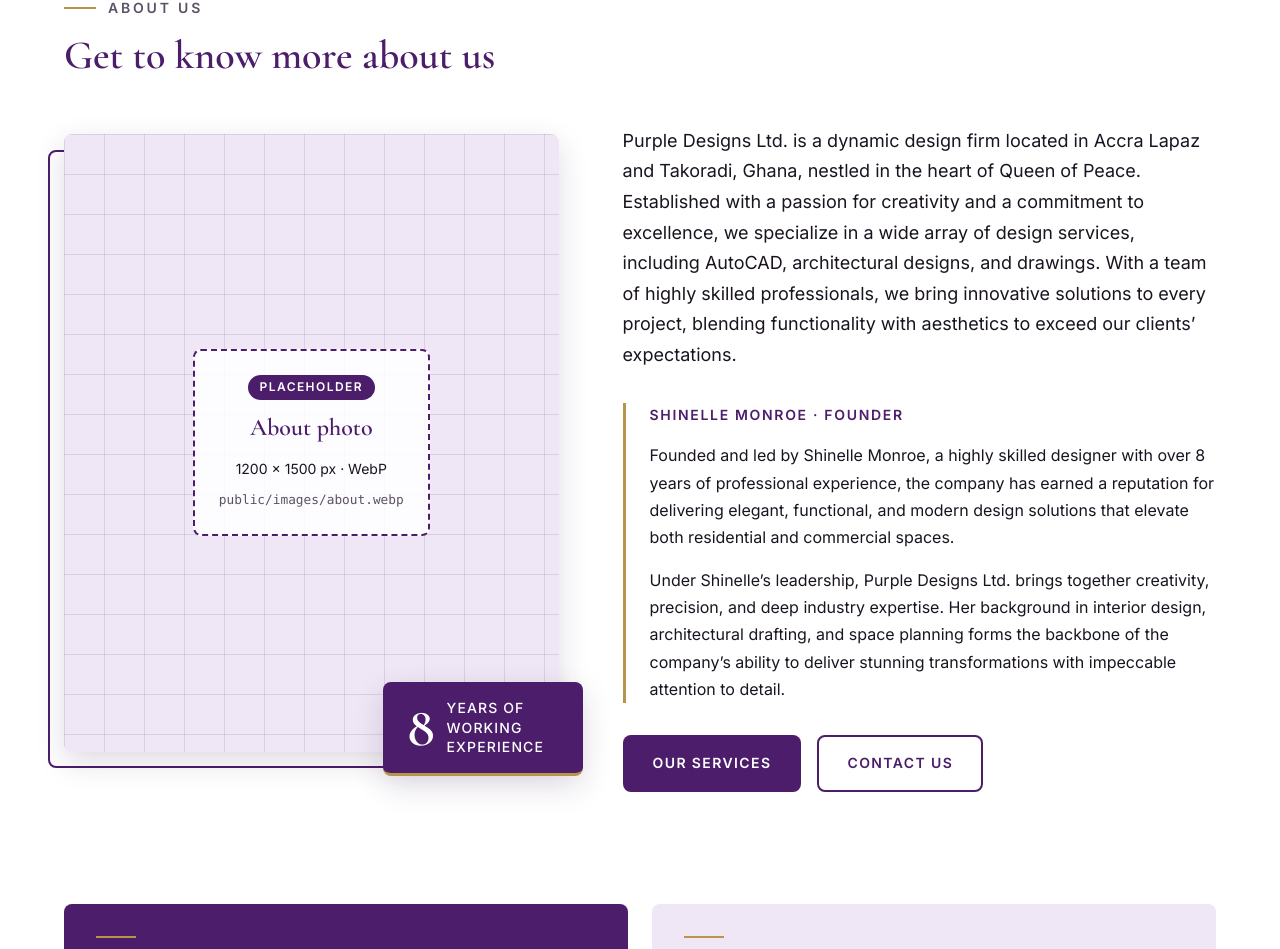
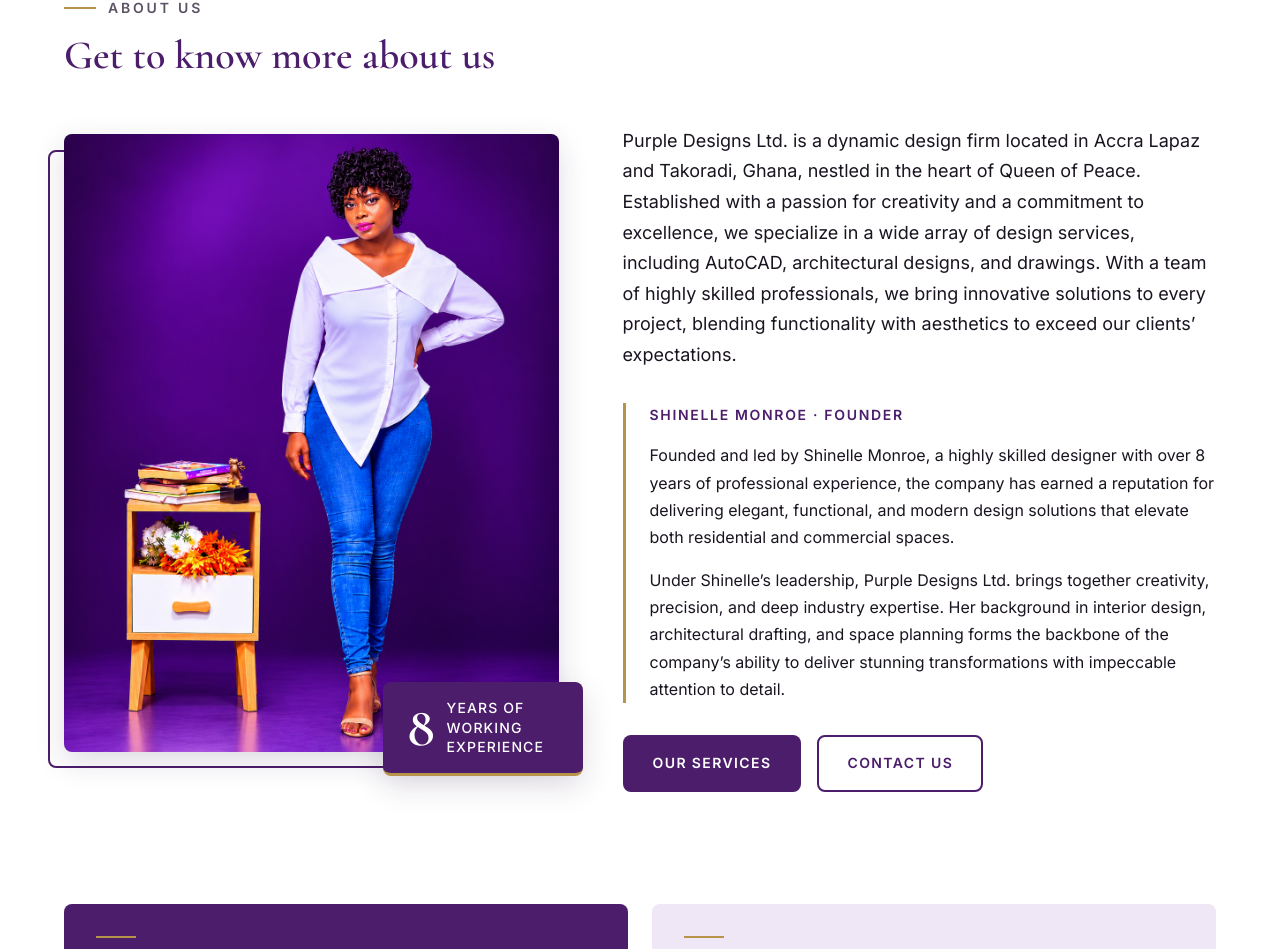
Before and after one commit to updatesbackupsbelitech/purple-designs, a React (Vite) app: page / in a window 1280 px wide. Shown: the part 916-1865 px from the top of the page. Built offline with nearby package versions, Linux system fonts and the light colour scheme.

Commit message:
feat: add About section with vision, mission and core values and About us Picture to reperesent about us

```diff
--- a/index.html
+++ b/index.html
@@ -9,8 +9,8 @@
     <meta property="og:site_name" content="iqsmartboost" />
     <meta property="og:title" content="iQsmartboost | Coming Soon" />
     <meta property="og:description" content="iQsmartboost is getting a big upgrade. Chat with us on WhatsApp." />
-    <meta property="og:image" content="https://res.cloudinary.com/duv04yfy0/image/upload/v1713008707/iqsmartboost/socialbost_desings/1_nu1m74.jpg" />
-    <link rel="icon" type="image/jpeg" href="https://res.cloudinary.com/duv04yfy0/image/upload/v1713008707/iqsmartboost/socialbost_desings/1_nu1m74.jpg" />
+    <meta property="og:image" content="https://res.cloudinary.com/boxny7z4/image/upload/v1793638885/photo_2026-08-09_08-31-39.jpg" />
+    <link rel="icon" type="image/jpeg" href="https://res.cloudinary.com/boxny7z4/image/upload/v1793638885/photo_2026-08-09_08-31-39.jpg" />
 
         <meta name="robots" content="noindex, nofollow" />
 
--- a/src/data/about.ts
+++ b/src/data/about.ts
@@ -12,8 +12,8 @@ export const about = {
   // PLACEHOLDER photo. To use a real one, set src to '/images/about.webp'
   // after saving the file in public/images/.
   image: {
-    src: '',
-    alt: 'PLACEHOLDER: describe the real photo here, for example "A bright living room designed by Purple Designs Ltd."',
+    src: '/images/about.webp',
+    alt: '"A bright living room designed by Purple Designs Ltd."',
     width: 1200,
     height: 1500,
   },
```
Also changed, not shown: public/images/about.webp (added).
